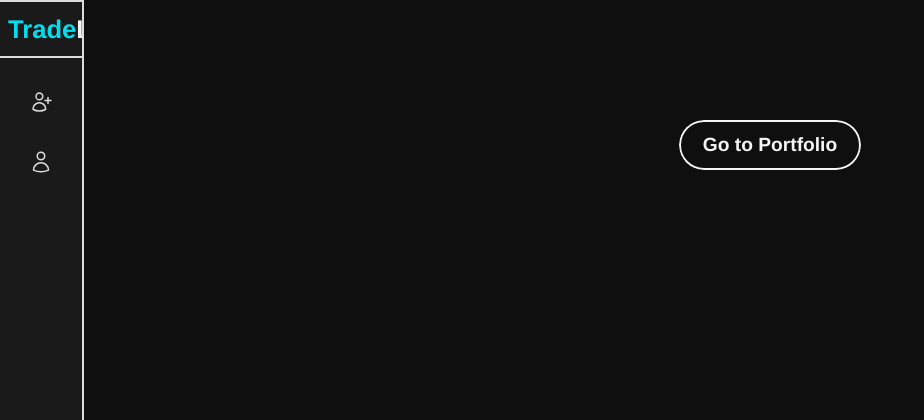
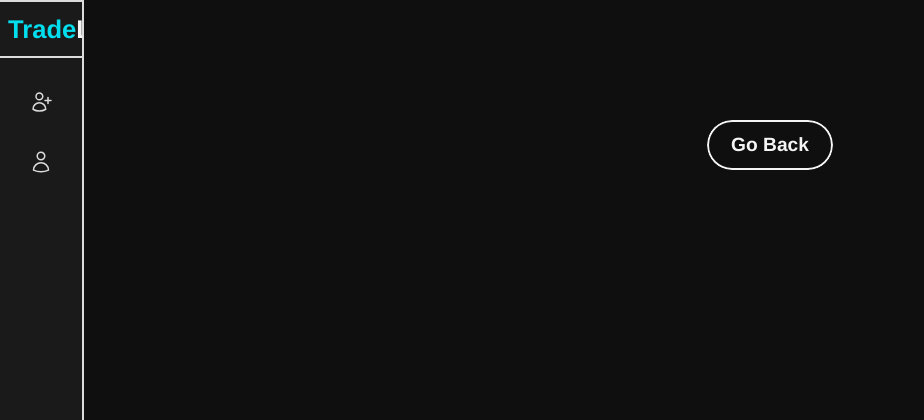
Before and after one commit to TDS2K5/tradelab, a Flask app: template templates/apology.html in a window 1280 px wide. Shown: the top 420 px of the page, without its empty margins (0-924 px from the left). Run offline with Flask 3, Linux system fonts and the light colour scheme; the template is opened without the code that fills it, so the values that code supplies are empty; some libraries are stand-ins or nearby versions.

Commit message:
go back button

```diff
--- a/templates/apology.html
+++ b/templates/apology.html
@@ -6,6 +6,6 @@
     <div style="padding: 4rem 0; text-align: center;">
         <div class="tl-error-code" style="color: var(--tl-red);">{{ top }}</div>
         <p class="tl-error-msg">{{ bottom }}</p>
-        <a href="/" class="button button--stroke tl-btn-outline" style="margin-top: 1.5rem;"><span class="button__flair"></span><span class="button__label">Go to Portfolio</span></a>
+        <button onclick="history.back()" class="button button--stroke tl-btn-outline" style="margin-top: 1.5rem;"><span class="button__flair"></span><span class="button__label"> Go Back</span></button>
     </div>
 {% endblock %}
```
